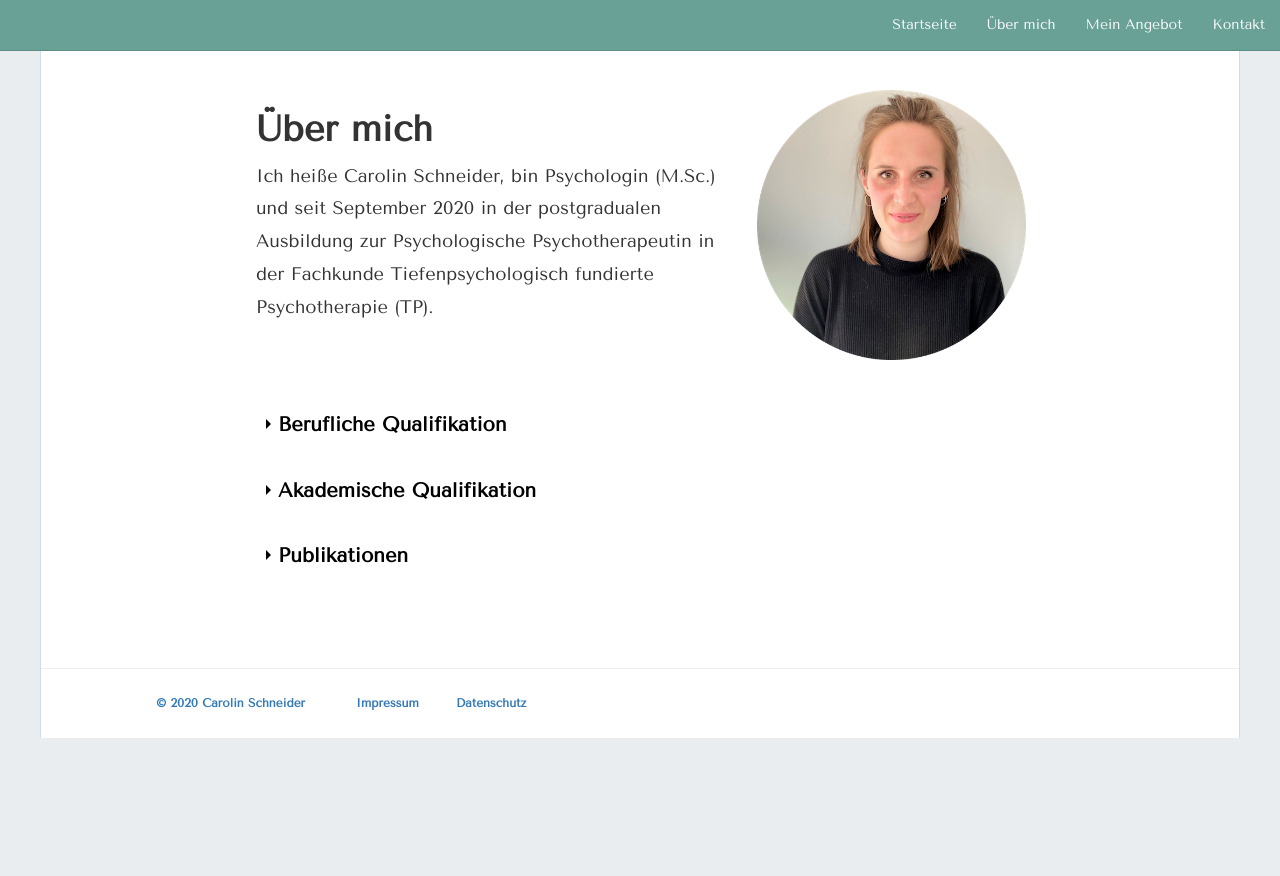
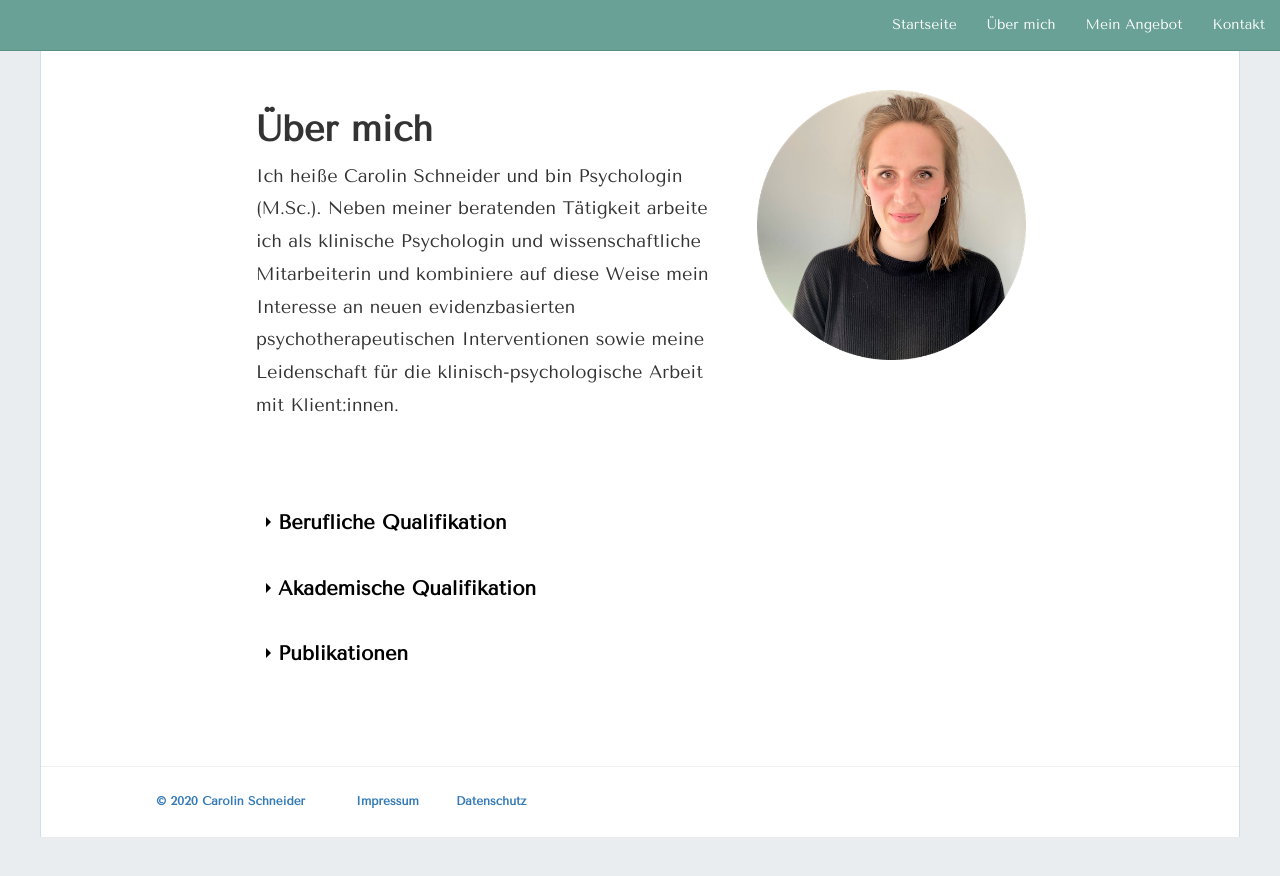
Before and after one commit to carolinschneider/carolinschneider.github.io, a Jekyll site: the page built from about.md, in a window 1280 px wide. Shown: the top 876 px of the page. Built offline with Jekyll 4.4.1, drawn with Linux system fonts in a browser that asks for light colours; nearby versions of some CDN libraries.

Commit message:
Update about.md

```diff
--- a/about.md
+++ b/about.md
@@ -7,7 +7,7 @@
 <img src="https://raw.githubusercontent.com/carolinschneider/carolinschneider.github.io/master/img/lini%20(2).png" alt="" style="float:right;width:35%;margin-left:5%">
 
 # Über mich
-Ich heiße Carolin Schneider, bin Psychologin (M.Sc.) und seit September 2020 in der postgradualen Ausbildung zur Psychologische Psychotherapeutin in der Fachkunde Tiefenpsychologisch fundierte Psychotherapie (TP). <br> <br> <br>
+Ich heiße Carolin Schneider und bin Psychologin (M.Sc.). Neben meiner beratenden Tätigkeit arbeite ich als klinische Psychologin und wissenschaftliche Mitarbeiterin und kombiniere auf diese Weise mein Interesse an neuen evidenzbasierten psychotherapeutischen Interventionen sowie meine Leidenschaft für die klinisch-psychologische Arbeit mit Klient:innen. <br> <br> <br>
 
 <div class="wrap-collabsible">
   <input id="collapsible" class="toggle" type="checkbox">
@@ -15,10 +15,8 @@
   <div class="collapsible-content">
     <div class="content-inner">
      <p>
-       seit 2020 - Psychologin, Vivantes Klinikum am Urban in Berlin <br />
+       seit 2020 - Postgraduale Weiterbildung zur Psychologischen Psychotherapeutin an der Süddeutschen Akademie für Psychotherapie, Fachkunde tiefenpsychologisch fundierte Psychotherapie <br />
        seit 2020 - Aktives Mitglied bei <a href="https://www.kopfsachen.org/">Kopfsachen e.V. </a>  <br />
-       seit 2019 - Beraterin bei JugendNotmail, <a href="https://www.jugendnotmail.de/"> jugendundjetzt e.V. </a> <br />
-       seit 2019 - Pflegeassistenz im St. Joseph Krankenhaus (Psychiatrie), Berlin-Weißensee <br />
        seit 2016 - Forschungstätigkeit an der Universität Ulm, Sektion Versorgungsforschung </p>
     </div>
   </div>
```
